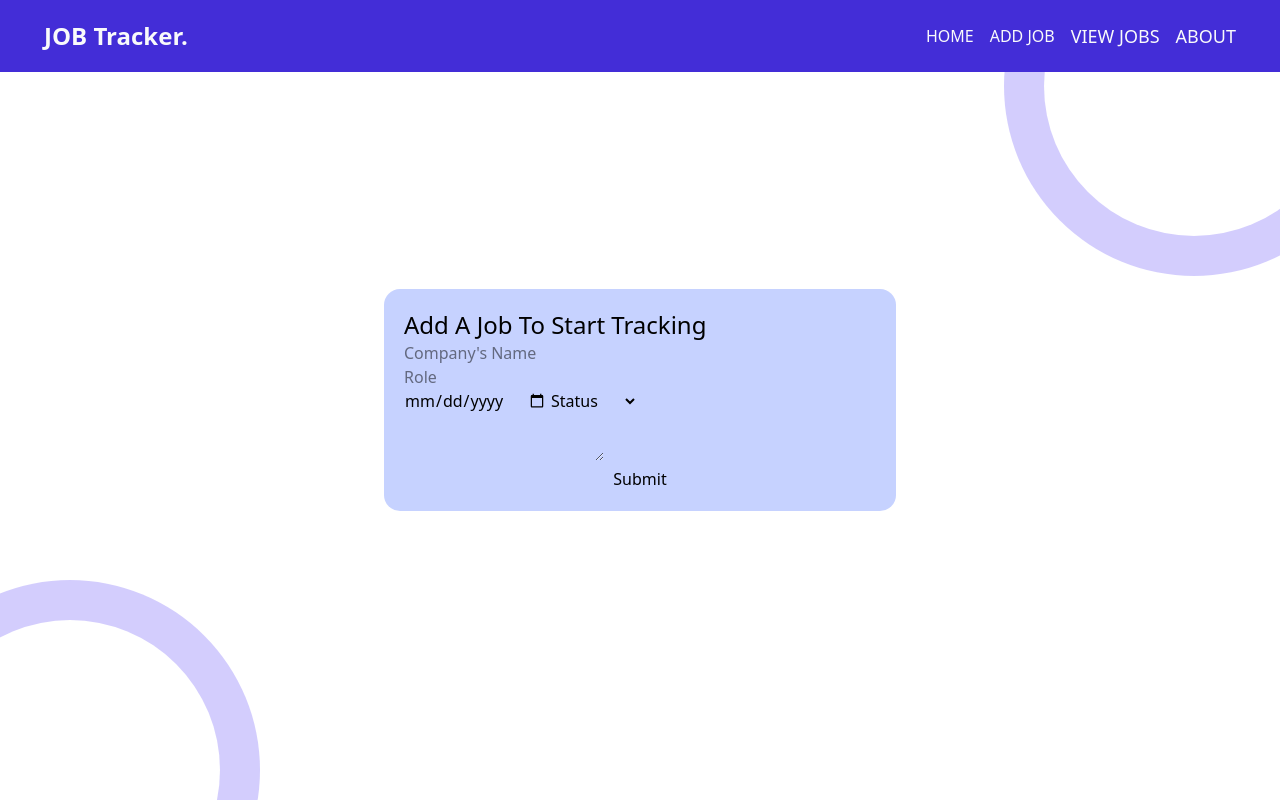
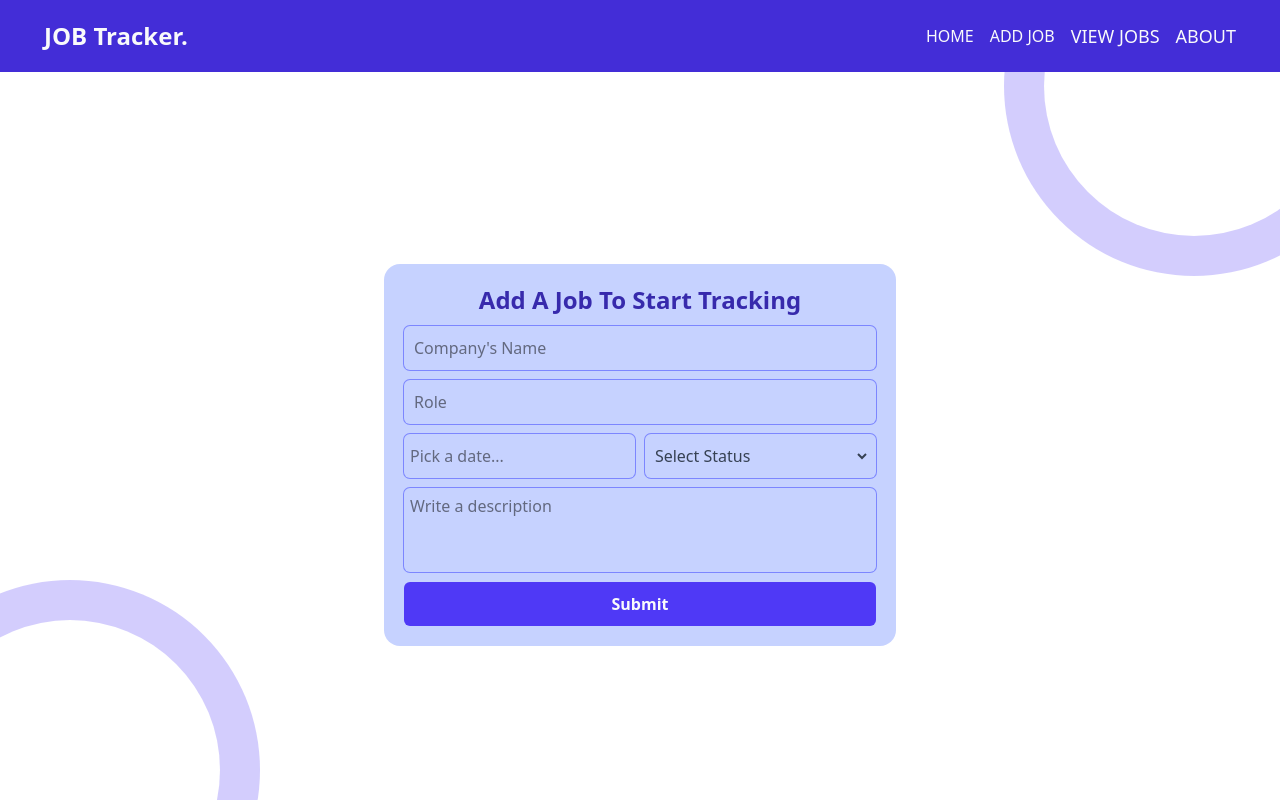
Before and after one commit to mubarakq/Job-Tracker, a React (Vite) app: page /Add in a window 1280 px wide. Built offline with nearby package versions, Linux system fonts and the light colour scheme.

Commit message:
completeing tacking form

```diff
--- a/package.json
+++ b/package.json
@@ -12,8 +12,10 @@
   "dependencies": {
     "@tailwindcss/vite": "^4.1.13",
     "axios": "^1.12.2",
+    "date-fns": "^4.1.0",
     "lucide-react": "^0.544.0",
     "react": "^19.1.1",
+    "react-datepicker": "^8.7.0",
     "react-dom": "^19.1.1",
     "react-router-dom": "^7.9.1",
     "tailwindcss": "^4.1.13"
--- a/src/components/Input.tsx
+++ b/src/components/Input.tsx
@@ -1,5 +1,10 @@
 
-import type { inputProps, TextProp } from "../utils/types"
+import type { inputProps, SelectProps, TextProp, CustomInputProps } from "../utils/types"
+// Date Utils
+import { useState, forwardRef } from "react";
+import DatePicker from "react-datepicker";
+import "react-datepicker/dist/react-datepicker.css";
+
 
 export const Input = ({
     type="",
@@ -27,7 +32,57 @@ export const Textarea = ({
 ) => {
   return (
     <>
-    <textarea name={name} placeholder={placeHolder} className={className} onChange={onChange} maxLength={250}></textarea>
+    <textarea name={name} placeholder={placeHolder} className={className} onChange={onChange} maxLength={250} rows={3}></textarea>
     </>
   )
 }
+
+
+export const Select = ({
+    name="",
+    onChange,
+    options,
+    required=false,
+    className=""
+} : SelectProps) => {
+  return (
+    <>
+      <select name={name} required={required} className={className} onChange={onChange}>
+        <option value="" className="bg-indigo-300 hover:bg-indigo-600 text-gray-50 rounded-md" disabled selected>Select Status</option>{/* default selection*/}
+        {options.map((opt, Index) =>(<option key={Index} className="bg-indigo-300 hover:bg-indigo-600 text-gray-50 rounded-md outline-none" value={opt.value}>{opt.label}</option>))}
+      </select>
+    </>
+  )
+}
+
+
+// ✅ Typed custom input component
+export const CustomInput = forwardRef<HTMLInputElement, CustomInputProps>(
+  ({ value, onClick, placeholder, onChange}, ref) => (
+    <input
+      ref={ref}
+      value={value || ""}
+      onClick={onClick}
+      onChange={onChange}
+      placeholder={placeholder}
+      className="p-1.5 py-2.5 w-full focus:bg-indigo-300 outline-none ring-1 ring-indigo-400 rounded-md"
+    />
+  )
+);
+
+CustomInput.displayName = "CustomInput"; // Required for forwardRef
+
+export const DateInput = () => {
+  const [startDate, setStartDate] = useState<Date | null>(null);
+
+  return (
+      <DatePicker
+      selected={startDate}
+      onChange={(date: Date | null) => setStartDate(date)}
+      placeholderText="Pick a date..."
+      dateFormat="dd-MM-yyyy"
+      customInput={<CustomInput />}
+      wrapperClassName="md:w-1/2 w-full"
+    />
+  );
+}
--- a/src/index.css
+++ b/src/index.css
@@ -1 +1,11 @@
 @import "tailwindcss";
+
+/* Hide scrollbar for Chrome, Safari, Edge */
+textarea::-webkit-scrollbar {
+  display: none;
+}
+
+/* Hide scrollbar for Firefox */
+textarea {
+  scrollbar-width: none;
+}
--- a/src/pages/Add.tsx
+++ b/src/pages/Add.tsx
@@ -1,33 +1,38 @@
+
+
 import Nav from "../components/Nav"
-import { Input, Textarea } from "../components/Input"
+
+import { Input, Textarea, Select } from "../components/Input"
 import Button from "../components/Button"
+import { DateInput } from "../components/Input"
 
 const Add = () => {
   return (
     <>
       <Nav></Nav>
-      <section className="w-full h-dvh flex items-center justify-center p-2.5">
-          <form action="" className="w-lg p-5 bg-indigo-200 rounded-2xl flex flex-col" >
-            <h2 className="text-2xl">Add A Job To Start Tracking</h2>
-            <div className="">
-              <Input type="text" name="" placeHolder="Company's Name" onChange={()=>{}} className="" required={true}/>
+      <section className="w-full h-dvh flex items-center justify-center p-2.5 md:pt-30">
+          <form action="" className="w-lg p-5 bg-indigo-200 rounded-2xl flex flex-col gap-2.5" >
+            <h2 className="text-2xl text-center font-bold text-indigo-800">Add A Job To Start Tracking</h2>
+            <Input type="text" name="" placeHolder="Company's Name" onChange={()=>{}} className="focus:bg-indigo-300  outline-none w-full p-2.5 ring-1 ring-indigo-400 rounded-md" required={true} />
+            <Input type="text" name="" placeHolder="Role" onChange={()=>{}} className="focus:bg-indigo-300 outline-none w-full p-2.5 ring-1 ring-indigo-400 rounded-md" required={true}/>
+            <div className="focus:bg-indigo-300 w-full flex gap-2.5 flex-col md:flex-row">
+              <DateInput/>
+            <div className="focus:bg-indigo-300 md:w-1/2 w-full px-1.5 p-2.5 ring-1 ring-indigo-400 rounded-md">
+              <Select name=""
+                    className="w-full h-full outline-none text-gray-700"
+                    onChange={(e)=>{console.log(e.target.value)}}
+                    required={true}
+                    options={[
+                        {label: "Applied", value:"applied"},
+                        {label: "Interview", value:"interview"},
+                        {label: "Offered", value:"offered"},
+                        {label: "Reject", value:"reject"},
+                    ]}
+            />
             </div>
-            <div className="">
-            <Input type="text" name="" placeHolder="Role" onChange={()=>{}} className="" required={true}/>
             </div>
-            <div className="">
-            <Input type="date" name="" placeHolder="Date of Application" onChange={()=>{}} className="" required={true}/>
-            <select name="" id=""  className="" required>
-              <option value="">Status</option>
-              <option value="Applied">Applied</option>
-              <option value="Interview">Interview</option>
-              <option value="Offered">Offered</option>
-            </select>
-            </div>
-            <div className="">
-              <Textarea name="" placeHolder="" className="" onChange={()=>{}}></Textarea>
-            </div>
-            <Button className="" type="submit" disabled={false} >Submit</Button>
+            <Textarea name="" placeHolder="Write a description" className="focus:bg-indigo-300 w-full resize-none outline-none p-1.5 rounded-md ring-1 ring-indigo-400 overflow-x-auto overflow-y-auto scrollbar-hide" onChange={()=>{}}></Textarea>
+            <Button className="w-full p-2.5 bg-indigo-600 hover:bg-indigo-800 text-gray-50 text-md font-bold rounded-md" type="submit" disabled={false} >Submit</Button>
           </form>
           <div className="w-[300px] h-[300px] rounded-[100%] ring-indigo-600/25 ring-40 fixed -top-16 -right-16 hidden md:block"></div>
             <div className="w-[300px] h-[300px] rounded-[100%] ring-indigo-600/25 ring-40 fixed -bottom-30 -left-20 hidden md:block"></div>
--- a/src/pages/Index.tsx
+++ b/src/pages/Index.tsx
@@ -32,8 +32,8 @@ function Index() {
     </Button>
   </div>
 </div>
- <div className="w-1/2 h-full md:flex items-center justify-center py-5 px-11 hidden">
-                <img src={Frame} alt="" className="w-90 drop-shadow-xl z-10"/>
+  <div className="w-1/2 h-full md:flex items-center justify-center py-5 px-11 hidden">
+  <img src={Frame} alt="" className="w-90 drop-shadow-xl z-10"/>
   </div>
             <div className="w-[300px] h-[300px] rounded-[100%] ring-indigo-600/25 ring-40 fixed -top-16 -right-16 hidden md:block"></div>
             <div className="w-[300px] h-[300px] rounded-[100%] ring-indigo-600/25 ring-40 fixed -bottom-30 -left-20 hidden md:block"></div>
--- a/src/utils/types.tsx
+++ b/src/utils/types.tsx
@@ -11,7 +11,7 @@ export type ButtonProps = {
 export type inputProps = {
     type: string;
     name: string;
-    placeHolder: string;
+    placeHolder?: string;
     onChange: (event: React.ChangeEvent<HTMLInputElement>)=>void;
     required?: boolean;
     className?: string;
@@ -25,3 +25,25 @@ export type cardProps = {
     date: string;
     status: string;
 }
+
+export type Option = {
+    label:string;
+    value:string
+}
+
+export type SelectProps = {
+    name: string;
+    onChange: (event: React.ChangeEvent<HTMLSelectElement>)=>void;
+    options: Option[];
+    required?: boolean;
+    className?: string;
+}
+
+
+export type CustomInputProps = {
+  value?: string;
+  onChange?: (event: React.ChangeEvent<HTMLInputElement>)=>void;
+  onClick?: () => void;
+  placeholder?: string;
+  classname?: string;
+};
```
Also changed, not shown: 1 other file (tests, documents, lock files or other folders).
